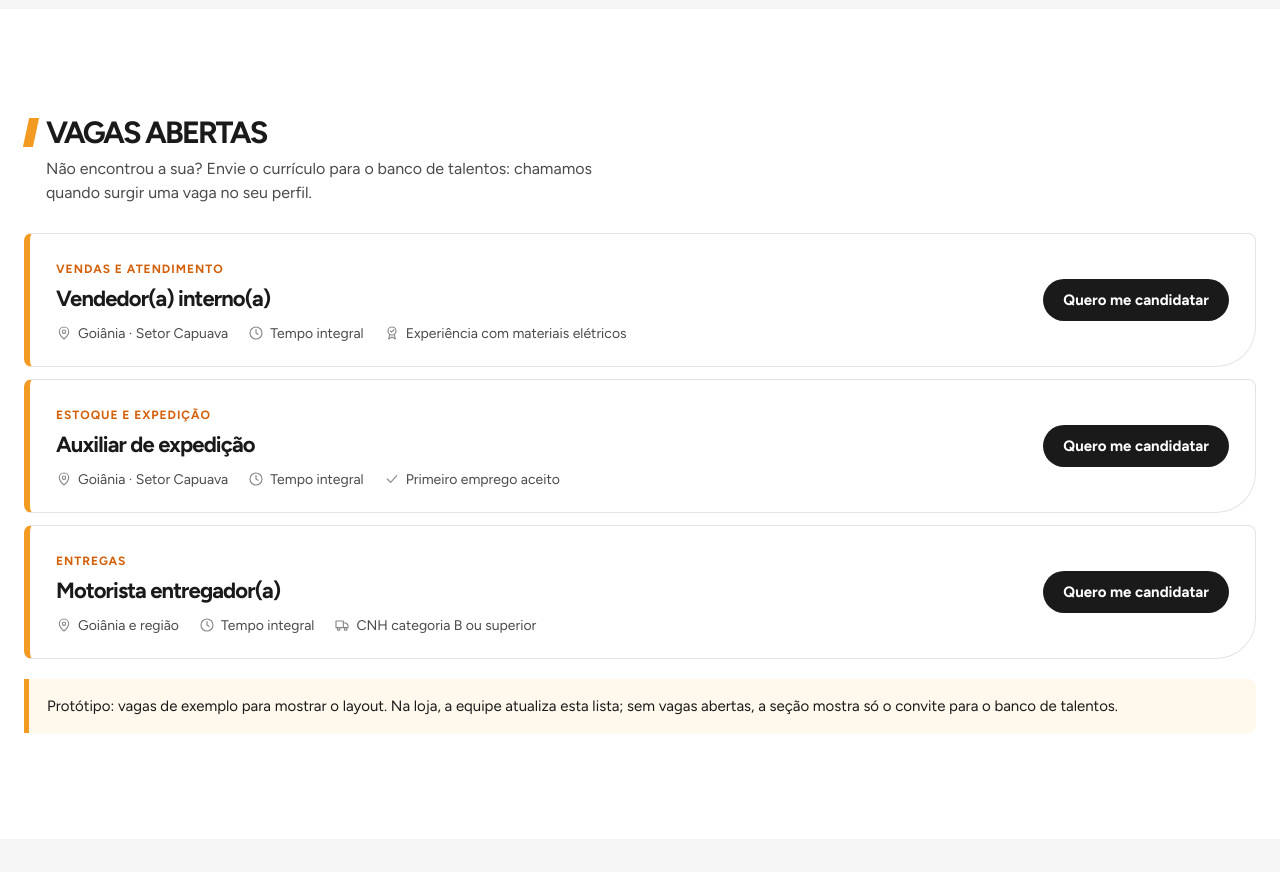
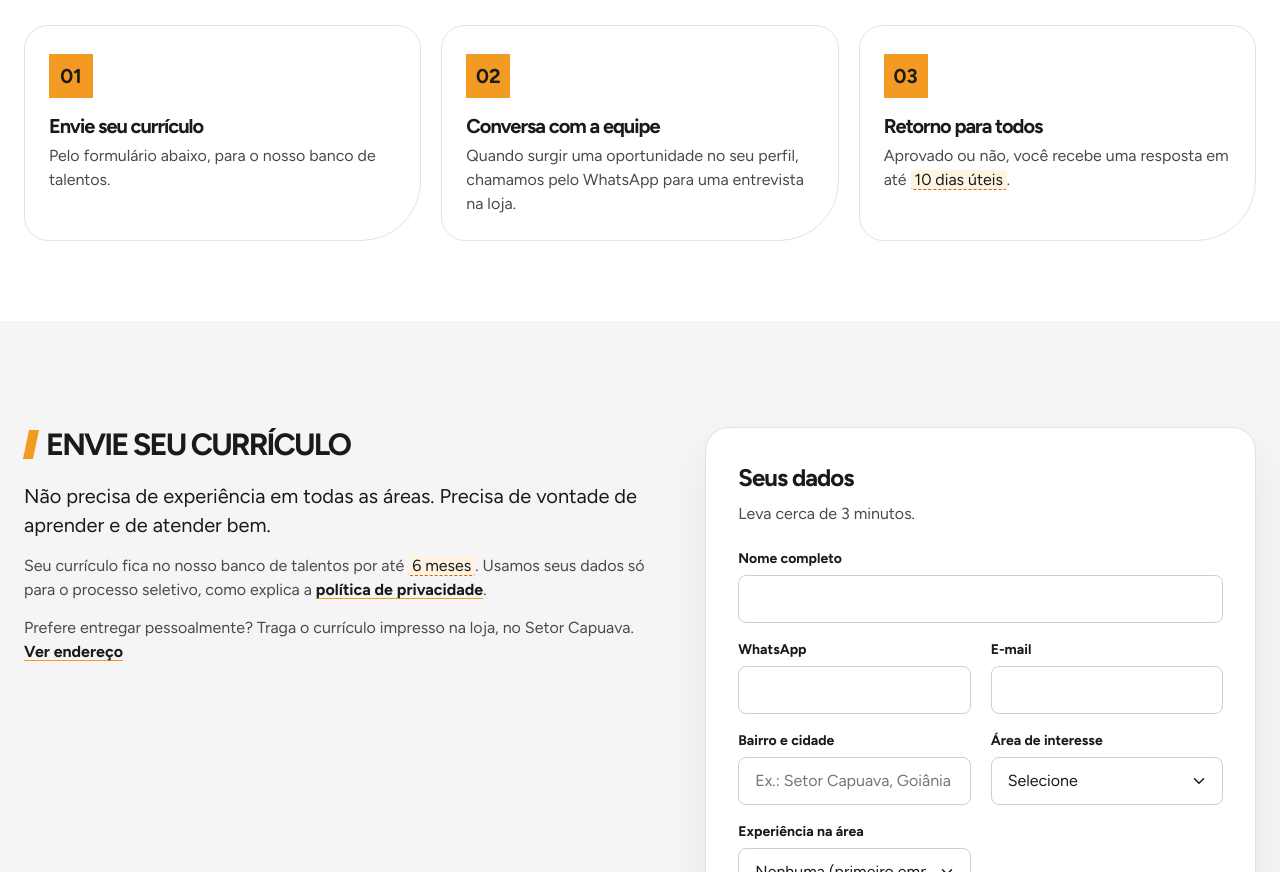
Before and after one commit to atende3ads-ux/mais-mendes-ecommerce-prototipo, a plain HTML site: page trabalhe.html in a window 1280 px wide. Shown: the part 1928-2800 px from the top of the page. Drawn offline with Linux system fonts and the light colour scheme.

Commit message:
Trabalhe conosco: tira vagas abertas e o espaço de benefícios
A página fica como banco de talentos: sem lista de vagas e sem o espaço
reservado para benefícios. Textos de seleção ajustados, fundos das
seções alternados de novo e mapa da loja atualizado.

Co-Authored-By: Claude Opus 5.5 <noreply@anthropic.com>

```diff
--- a/trabalhe.html
+++ b/trabalhe.html
@@ -5,7 +5,7 @@
   <meta name="viewport" content="width=device-width, initial-scale=1">
   <meta name="robots" content="noindex, nofollow">
   <title>Trabalhe conosco | Mais Mendes Distribuidora em Goiânia</title>
-  <meta name="description" content="Vagas e banco de talentos da Mais Mendes Distribuidora, em Goiânia: vendas, estoque, entregas e administrativo no setor de materiais elétricos e hidráulicos.">
+  <meta name="description" content="Banco de talentos da Mais Mendes Distribuidora, em Goiânia: vendas, estoque, entregas e administrativo no setor de materiais elétricos e hidráulicos.">
   <link rel="icon" href="assets/img/favicon.svg" type="image/svg+xml">
   <link rel="preconnect" href="https://fonts.googleapis.com">
   <link rel="preconnect" href="https://fonts.gstatic.com" crossorigin>
@@ -15,9 +15,8 @@
 <body data-pagina="trabalhe">
   <div id="cabecalho"></div>
 
-  <!-- Trabalhe conosco (página de conteúdo da Nuvemshop com formulário). Vagas e benefícios ainda não foram
-       informados pelo cliente: as vagas abaixo são exemplos para mostrar o layout. Sem vagas abertas, a seção
-       mostra só o convite para o banco de talentos. -->
+  <!-- Trabalhe conosco (página de conteúdo da Nuvemshop com formulário): banco de talentos, sem lista de vagas
+       (pedido do JP em 16/11/2026). -->
   <main id="conteudo">
     <section class="pag-hero">
       <div class="pag-hero-foto" role="img" aria-label="Equipe de atendimento da Mais Mendes na loja em Goiânia" style="background-image:url('assets/img/empresa/showroom-2.jpg');background-position:65% 50%"></div>
@@ -27,8 +26,8 @@
         <h1>Construa sua carreira <em>com quem constrói</em></h1>
         <p>A Mais Mendes Distribuidora está crescendo desde 2019 e procura gente que gosta de atender bem, aprender sobre materiais de construção e fazer a obra do cliente andar.</p>
         <div class="hero-botoes">
-          <a class="btn btn-primario" href="#vagas">Ver vagas abertas</a>
-          <a class="btn btn-linha-claro" href="#candidatura">Enviar currículo</a>
+          <a class="btn btn-primario" href="#candidatura">Enviar currículo</a>
+          <a class="btn btn-linha-claro" href="#areas-titulo">Conhecer as áreas</a>
         </div>
       </div>
     </section>
@@ -48,10 +47,6 @@
             <h3>Perto de quem constrói</h3><p>Contato direto com eletricistas, instaladores, engenheiros e construtoras de Goiânia.</p></div>
           <div class="cartao"><span class="cartao-ico"><i data-ico="shield" data-tam="26"></i></span>
             <h3>Jeito de trabalhar</h3><p>Confiança, transparência e relacionamento: os mesmos valores que oferecemos aos clientes.</p></div>
-        </div>
-        <div class="pendente" style="min-height:0;margin-top:20px;padding:22px">
-          <div><strong>Benefícios</strong>
-          <small>Espaço reservado para os benefícios da equipe (por exemplo, vale-transporte, alimentação, plano de saúde, comissão). Aguardando a Mais Mendes informar.</small></div>
         </div>
       </div>
     </section>
@@ -87,57 +82,21 @@
       </div>
     </section>
 
-    <section class="secao secao-g" id="vagas" aria-labelledby="vagas-titulo">
-      <div class="container">
-        <div class="sec-cab"><div>
-          <h2 class="sec-titulo" id="vagas-titulo">Vagas abertas</h2>
-          <p class="sec-sub">Não encontrou a sua? Envie o currículo para o banco de talentos: chamamos quando surgir uma vaga no seu perfil.</p>
-        </div></div>
-        <div class="vagas">
-          <article class="vaga">
-            <div>
-              <span class="vaga-area">Vendas e atendimento</span>
-              <h3>Vendedor(a) interno(a)</h3>
-              <ul class="vaga-info"><li><i data-ico="pin" data-tam="16"></i> Goiânia · Setor Capuava</li><li><i data-ico="clock" data-tam="16"></i> Tempo integral</li><li><i data-ico="badge" data-tam="16"></i> Experiência com materiais elétricos</li></ul>
-            </div>
-            <a class="btn btn-escuro btn-p" href="#candidatura" data-preencher="area=Vendas e atendimento">Quero me candidatar</a>
-          </article>
-          <article class="vaga">
-            <div>
-              <span class="vaga-area">Estoque e expedição</span>
-              <h3>Auxiliar de expedição</h3>
-              <ul class="vaga-info"><li><i data-ico="pin" data-tam="16"></i> Goiânia · Setor Capuava</li><li><i data-ico="clock" data-tam="16"></i> Tempo integral</li><li><i data-ico="check" data-tam="16"></i> Primeiro emprego aceito</li></ul>
-            </div>
-            <a class="btn btn-escuro btn-p" href="#candidatura" data-preencher="area=Estoque e expedição">Quero me candidatar</a>
-          </article>
-          <article class="vaga">
-            <div>
-              <span class="vaga-area">Entregas</span>
-              <h3>Motorista entregador(a)</h3>
-              <ul class="vaga-info"><li><i data-ico="pin" data-tam="16"></i> Goiânia e região</li><li><i data-ico="clock" data-tam="16"></i> Tempo integral</li><li><i data-ico="truck" data-tam="16"></i> CNH categoria B ou superior</li></ul>
-            </div>
-            <a class="btn btn-escuro btn-p" href="#candidatura" data-preencher="area=Entregas">Quero me candidatar</a>
-          </article>
-        </div>
-        <p class="nota" style="margin-top:20px">Protótipo: vagas de exemplo para mostrar o layout. Na loja, a equipe atualiza esta lista; sem vagas abertas, a seção mostra só o convite para o banco de talentos.</p>
-      </div>
-    </section>
-
-    <section class="secao secao-cinza secao-m" aria-labelledby="processo-titulo">
+    <section class="secao secao-m" aria-labelledby="processo-titulo">
       <div class="container">
         <div class="sec-cab"><div>
           <h2 class="sec-titulo" id="processo-titulo">Como funciona a seleção</h2>
           <p class="sec-sub">Simples e com retorno: você sabe em que etapa está.</p>
         </div></div>
         <div class="passos">
-          <div class="passo"><div class="passo-n">01</div><h3>Envie seu currículo</h3><p>Pelo formulário abaixo, para uma vaga ou para o banco de talentos.</p></div>
-          <div class="passo"><div class="passo-n">02</div><h3>Conversa com a equipe</h3><p>Se o seu perfil combinar, chamamos pelo WhatsApp para uma entrevista na loja.</p></div>
+          <div class="passo"><div class="passo-n">01</div><h3>Envie seu currículo</h3><p>Pelo formulário abaixo, para o nosso banco de talentos.</p></div>
+          <div class="passo"><div class="passo-n">02</div><h3>Conversa com a equipe</h3><p>Quando surgir uma oportunidade no seu perfil, chamamos pelo WhatsApp para uma entrevista na loja.</p></div>
           <div class="passo"><div class="passo-n">03</div><h3>Retorno para todos</h3><p>Aprovado ou não, você recebe uma resposta em até <span class="confirmar" title="Prazo de retorno a confirmar com o cliente">10 dias úteis</span>.</p></div>
         </div>
       </div>
     </section>
 
-    <section class="secao secao-g" id="candidatura">
+    <section class="secao secao-cinza secao-g" id="candidatura">
       <div class="container contato-grade">
         <div class="texto-longo">
           <h2 class="sec-titulo">Envie seu currículo</h2>
@@ -181,7 +140,7 @@
             <div class="form-ok" role="status">
               <i data-ico="check" data-tam="40"></i>
               <strong>Currículo recebido!</strong>
-              <p>Obrigado pelo interesse em trabalhar na Mais Mendes. Se o seu perfil combinar com uma vaga, chamamos pelo WhatsApp.</p>
+              <p>Obrigado pelo interesse em trabalhar na Mais Mendes. Quando surgir uma oportunidade no seu perfil, chamamos pelo WhatsApp.</p>
               <ul class="etapas-ok">
                 <li class="feito"><span>✓</span>Currículo enviado</li>
                 <li class="agora"><span>2</span>Análise pela equipe</li>
@@ -193,16 +152,16 @@
       </div>
     </section>
 
-    <section class="secao secao-cinza secao-m" aria-labelledby="faq-trabalhe">
+    <section class="secao secao-m" aria-labelledby="faq-trabalhe">
       <div class="container">
         <div class="sec-cab"><div><h2 class="sec-titulo" id="faq-trabalhe">Dúvidas sobre o processo</h2></div></div>
         <div class="faq">
           <details><summary>Posso me candidatar sem experiência?</summary>
-            <div class="resposta"><p>Pode. Algumas vagas aceitam primeiro emprego. Indique sua experiência no formulário e escolha a área que mais combina com você.</p></div></details>
+            <div class="resposta"><p>Pode. Algumas funções aceitam primeiro emprego. Indique sua experiência no formulário e escolha a área que mais combina com você.</p></div></details>
           <details><summary>Posso enviar para mais de uma área?</summary>
             <div class="resposta"><p>Sim. Escolha "Qualquer área" e conte no campo de mensagem quais funções interessam a você.</p></div></details>
           <details><summary>Como sei se meu currículo foi recebido?</summary>
-            <div class="resposta"><p>Você vê a confirmação na tela logo após o envio. Se o seu perfil combinar com uma vaga, entramos em contato pelo WhatsApp.</p></div></details>
+            <div class="resposta"><p>Você vê a confirmação na tela logo após o envio. Quando surgir uma oportunidade no seu perfil, entramos em contato pelo WhatsApp.</p></div></details>
           <details><summary>Vocês pedem algum pagamento no processo seletivo?</summary>
             <div class="resposta"><p>Nunca. A Mais Mendes não cobra nenhum valor de candidatos. Desconfie de mensagens que peçam pagamento em nosso nome.</p></div></details>
         </div>
```
Also changed, not shown: sitemap.html (+2 -2 lines), 1 other file.
